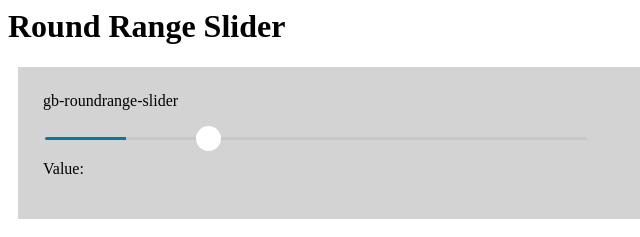
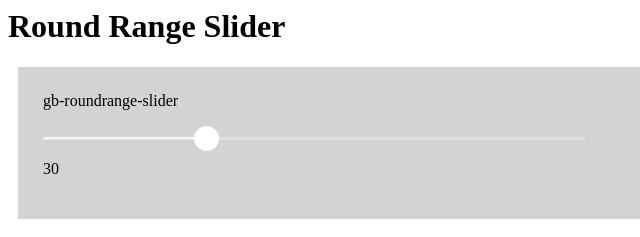
Before and after one commit to Chaitali786/gb-Styleguide, a plain HTML site: page index.html in a window 1280 px wide. Shown: the part 3060-3297 px from the top of the page, 0-640 px from the left. Drawn offline with nearby package versions, Linux system fonts and the light colour scheme; some packages are replaced by stand-ins of ours.

Commit message:
updated work for slider range bar

```diff
--- a/index.css
+++ b/index.css
@@ -561,18 +561,32 @@ label > .icon {
 
 /*icon ends*/
 /*--------Slider---------*/
+
+
+input[type=range]::-webkit-slider-runnable-track {
+    box-shadow: none;
+    border: none;
+    background: transparent;
+    -webkit-appearance: none;
+}
+
+
+
 .gb-slider {
     -webkit-appearance: none;
     border-radius: 8px;
     height : 3px;
-    background-image : -webkit-gradient(linear,left top,right top,color-stop(0.15,#047a9c),color-stop(0.15,#c7c7c7)) ;
-    /*height: 1px;
-    border-radius: 5px;
-    background: darkgrey;
+     margin: auto;
     outline: none;
-    opacity: 0.7;
-    -webkit-transition: .2s;
-    transition: opacity .2s;*/
+    padding: 0;
+    background-color: #dedede;
+    background-image: -webkit-gradient(linear, 50% 0%, 50% 100%, color-stop(0%, #ffffff), color-stop(100%, #e5e5e5));
+    background-size: 50% 100%;
+    background-repeat: no-repeat;
+    border-radius: 10px;
+    cursor: pointer;
+    -webkit-appearance: none;
+
 }
 
 .gb-slider:hover {
--- a/index.html
+++ b/index.html
@@ -232,6 +232,7 @@
         <div id="map" class="gb-googleMap">
         </div>
     </div>
+    <script src="https://ajax.googleapis.com/ajax/libs/jquery/2.1.1/jquery.min.js"></script>
     <script type="text/javascript" src="scripts/slider.js"></script>
     <script type="text/javascript" src="scripts/map.js"></script>
     <script src="http://maps.googleapis.com/maps/api/js?libraries=geometry&sensor=false&key=AIzaSyAFxBSTTS8-q2X2D8ZkF-0QFTH64QjD5eM&callback=myMap">
--- a/scripts/slider.js
+++ b/scripts/slider.js
@@ -1,10 +1,19 @@
 
 
+var slider = document.getElementById("myRange");
+var output = document.getElementById("demo");
+output.innerHTML = slider.value;
+slider.oninput = function() {
+    output.innerHTML = this.value;
+}
 
-function onRangeChange(){
 
-    var slider = document.getElementById("myRange");
-    var value_temp = (slider.value - slider.getAttribute("min")) / (slider.getAttribute("max"))-slider.getAttribute("min"));
-    slider.style.backgroundImage ='-webkit-gradient(liner , left top ,right top,'+'color-stop('+value_temp+',#047a9c),'+'color-stop('+value_temp+',#c7c7c7)'+')';
+$('input[type=range]').on('input', function(e){
+  var min = e.target.min,
+      max = e.target.max,
+      val = e.target.value;
 
-}
+  $(e.target).css({
+    'backgroundSize': (val - min) * 100 / (max - min) + '% 100%'
+  });
+}).trigger('input');
```
